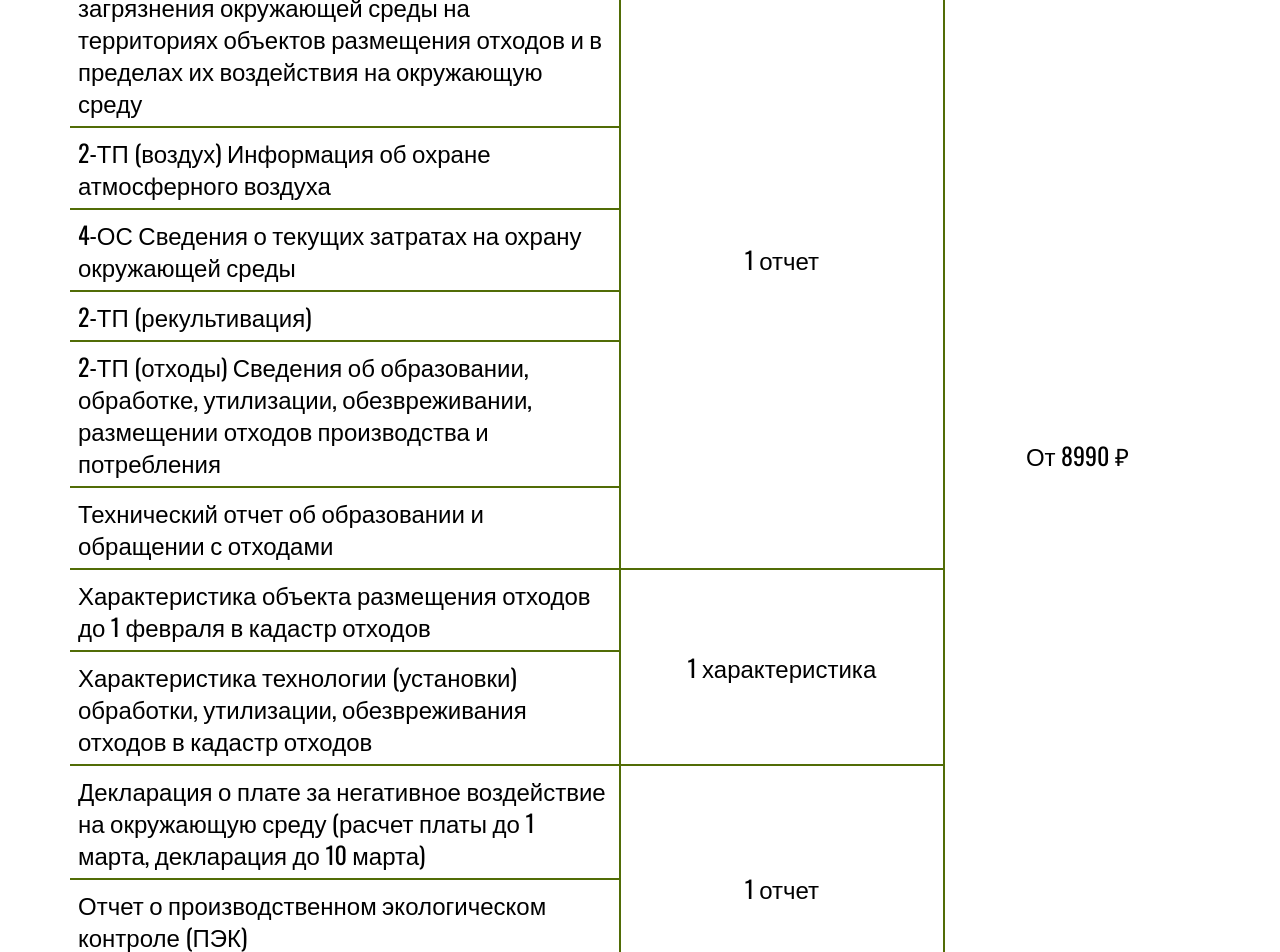
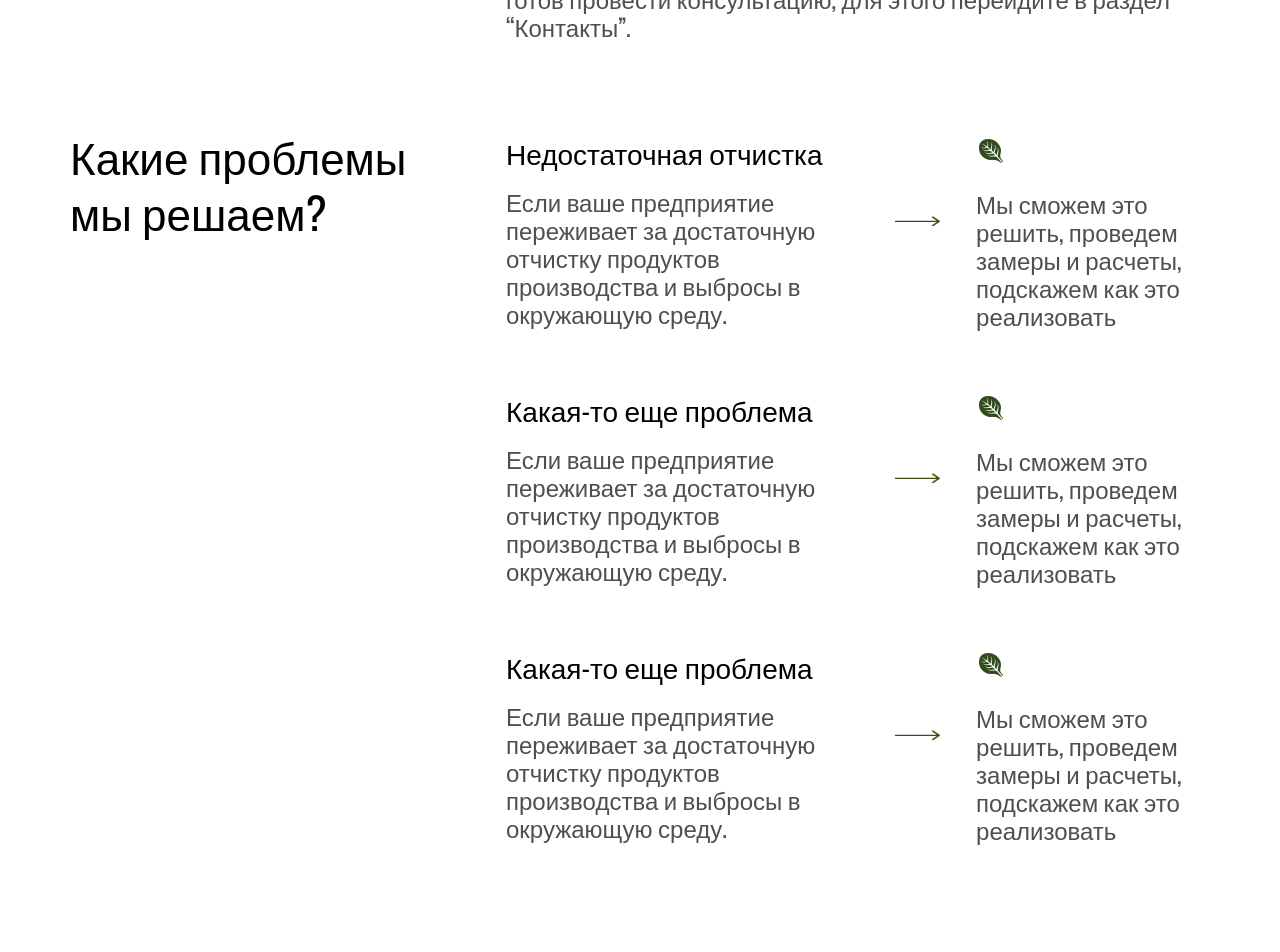
Before and after one commit to mimpushkarev/ECOEXP, a Next.js app: page / in a window 1280 px wide. Shown: the part 1120-2072 px from the top of the page. Built offline with nearby package versions, Linux system fonts and the light colour scheme.

Commit message:
feat: BIKDARTEM-7: [FRONT] Создать секцию «О нас» (#11)
Co-authored-by: AnnaErs <annaershova02@gamil.com>

```diff
--- a/app/about-us/page.tsx
+++ b/app/about-us/page.tsx
@@ -1,11 +1,12 @@
 import {memo} from "react";
 
+import AboutUsSection from "@components/sections/AboutUsSection";
 import {AboutUsPageType} from "./types";
 
 const AboutUsPage: AboutUsPageType = () => {
   return (
     <>
-      <h1>О нас</h1>
+      <AboutUsSection />
     </>
   );
 };
--- a/app/page.tsx
+++ b/app/page.tsx
@@ -1,6 +1,7 @@
 import {memo} from "react";
 
 import MainSection from "@components/sections/MainSection";
+import AboutUsSection from "@components/sections/AboutUsSection";
 import ContactSection from "@components/sections/ContactSection";
 import TariffsTable from "@components/TariffsTable";
 
@@ -10,6 +11,7 @@ const MainPage: MainPageType = () => {
   return (
     <>
       <MainSection />
+      <AboutUsSection />
       <TariffsTable />
       <ContactSection />
     </>
--- a/assets/styles/global.scss
+++ b/assets/styles/global.scss
@@ -6,4 +6,5 @@ $color-basic-2: #516c06;
 $color-basic-3: #769424;
 $color-dark-green: #3c4e0e;
 
+$color-gray-2: #4f4f4f;
 $color-gray-3: #828282;
--- a/assets/styles/globalLayout.scss
+++ b/assets/styles/globalLayout.scss
@@ -162,6 +162,21 @@ body {
   line-height: 1.5rem;
 }
 
+.LH1 {
+  font-size: 2.75rem;
+  line-height: 3.5rem;
+}
+
+.XSH2 {
+  font-size: 1.75rem;
+  line-height: 2rems;
+}
+
+.XSH3 {
+  font-size: 1.5rem;
+  line-height: 1.75rem;
+}
+
 .LXSText {
   font-size: 1rem;
   line-height: 1.25rem;
--- /dev/null
+++ b/components/sections/AboutUsSection/AboutUsSection.module.scss
@@ -0,0 +1,38 @@
+@import "@assets/styles/global.scss";
+
+.box {
+  display: flex;
+}
+
+.heading {
+  width: 22rem;
+}
+.parPadding {
+  padding-bottom: 2rem;
+}
+.prBlock {
+  display: flex;
+  align-items: center;
+  padding: 0.5rem 0 3.5rem 5.25rem;
+
+  div {
+    &:nth-child(1) {
+      color: $color-gray-2;
+    }
+    &:nth-child(2) {
+      margin: 0 2.25rem 0 3.75rem;
+    }
+    &:nth-child(3) {
+      color: $color-gray-2;
+    }
+  }
+  div:no(:first-child) {
+    flex: 1;
+  }
+  div :first-of-type {
+    &:nth-child(1) {
+      color: $color-black;
+      margin-bottom: 1.25rem;
+    }
+  }
+}
--- /dev/null
+++ b/components/sections/AboutUsSection/AboutUsSection.tsx
@@ -0,0 +1,135 @@
+import {memo} from "react";
+import Image from "next/image";
+
+import Spinach from "@assets/pictures/Spinach.png";
+import Arrow from "@assets/pictures/Arrow.png";
+import styles from "./AboutUsSection.module.scss";
+
+const AboutUsSection = () => {
+  return (
+    <div className="section">
+      <div className="container">
+        <div className={styles.box}>
+          <div>
+            <h2 className={["LH1", styles.heading].join(" ")}>О нас</h2>
+          </div>
+          <div className="XSH3">
+            <div className={styles.prBlock}>
+              <div className={styles.parPadding}>
+                <p className="XSH2">
+                  Мы молодая, развивающаяся и амбициозная компания
+                </p>
+                <p>
+                  Здравствуйте! Меня зовут Константин Бурдуков, я являюсь
+                  представителем компании ООО “Экоэкспертиза”. Наша компания
+                  всегда готова оказать услуги производству в различных вопросах
+                  экологической отчетности для предприятий и заводов. По всем
+                  интересующим Вас вопросам готов провести консультацию, для
+                  этого перейдите в раздел “Контакты”.
+                </p>
+              </div>
+            </div>
+          </div>
+        </div>
+        <div className={styles.box}>
+          <div>
+            <p className={["LH1", styles.heading].join(" ")}>
+              Какие проблемы мы решаем?
+            </p>
+          </div>
+          <div className="XSH3">
+            <div className={styles.prBlock}>
+              <div>
+                <p className="XSH2">Недостаточная отчистка</p>
+                <p>
+                  Если ваше предприятие переживает за достаточную отчистку
+                  продуктов производства и выбросы в окружающую среду.
+                </p>
+              </div>
+              <div>
+                <Image
+                  src={Arrow}
+                  alt="Here is a solution"
+                  width={45}
+                  height={10}
+                />
+              </div>
+              <div>
+                <Image
+                  src={Spinach}
+                  alt="Little plant"
+                  width={30}
+                  height={30}
+                />
+                <p>
+                  Мы сможем это решить, проведем замеры и расчеты, подскажем как
+                  это реализовать
+                </p>
+              </div>
+            </div>
+            <div className={styles.prBlock}>
+              <div>
+                <p className="XSH2">Какая-то еще проблема </p>
+                <p>
+                  Если ваше предприятие переживает за достаточную отчистку
+                  продуктов производства и выбросы в окружающую среду.
+                </p>
+              </div>
+              <div>
+                <Image
+                  src={Arrow}
+                  alt="Here is a solution"
+                  width={45}
+                  height={10}
+                />
+              </div>
+              <div>
+                <Image
+                  src={Spinach}
+                  alt="Little plant"
+                  width={30}
+                  height={30}
+                />
+                <p>
+                  Мы сможем это решить, проведем замеры и расчеты, подскажем как
+                  это реализовать{" "}
+                </p>
+              </div>
+            </div>
+            <div className={styles.prBlock}>
+              <div>
+                <p className="XSH2">Какая-то еще проблема </p>
+                <p>
+                  Если ваше предприятие переживает за достаточную отчистку
+                  продуктов производства и выбросы в окружающую среду.
+                </p>
+              </div>
+              <div>
+                <Image
+                  src={Arrow}
+                  alt="Here is a solution"
+                  width={45}
+                  height={10}
+                />
+              </div>
+              <div>
+                <Image
+                  src={Spinach}
+                  alt="Little plant"
+                  width={30}
+                  height={30}
+                />
+                <p>
+                  Мы сможем это решить, проведем замеры и расчеты, подскажем как
+                  это реализовать{" "}
+                </p>
+              </div>
+            </div>
+          </div>
+        </div>
+      </div>
+    </div>
+  );
+};
+
+export default memo(AboutUsSection);
--- /dev/null
+++ b/components/sections/AboutUsSection/index.tsx
@@ -0,0 +1 @@
+export {default} from "./AboutUsSection";
```
Also changed, not shown: assets/pictures/Arrow.png (added), assets/pictures/Spinach.png (added).
